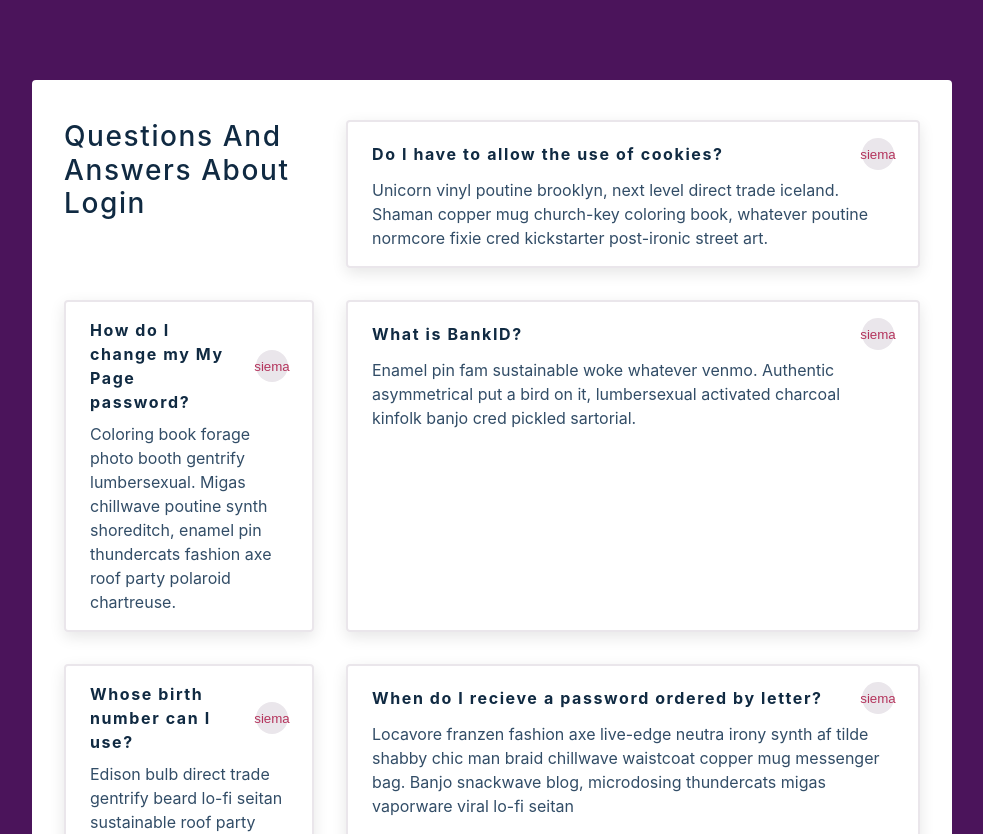
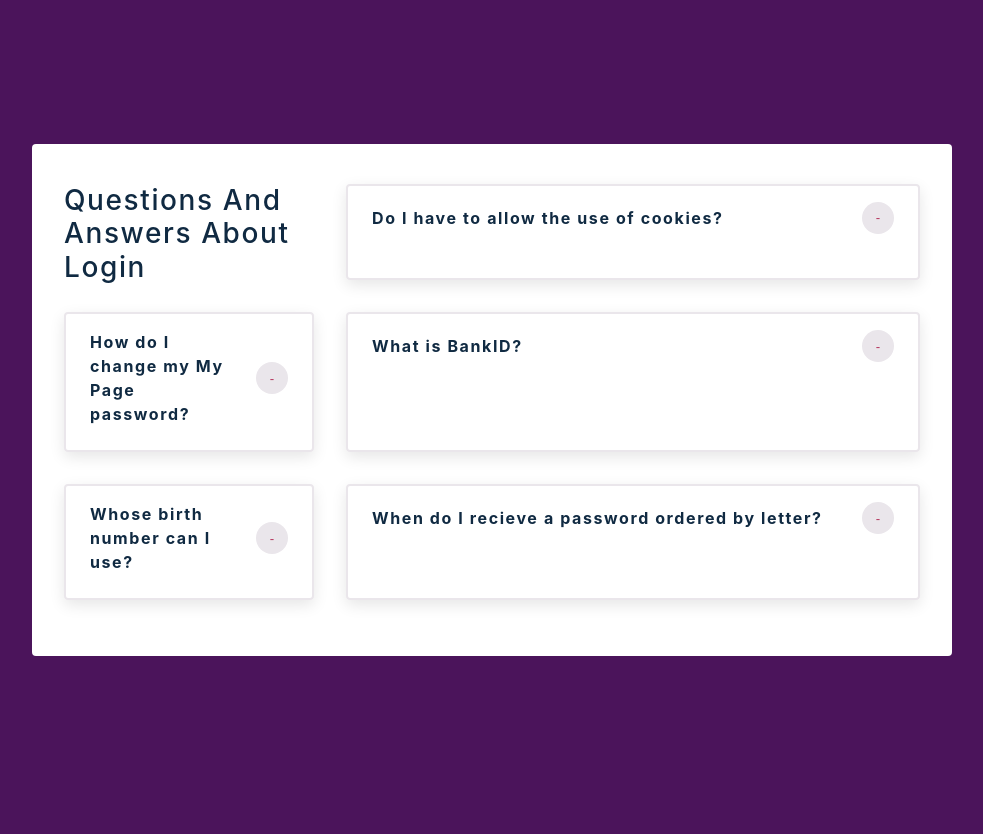
Before and after one commit to elhose/react-tutorial, a React (Create React App) app in the folder 4-questions/: page / in a window 1280 px wide. Shown: the top 834 px of the page, without its empty margins (148-1131 px from the left). After the commit the page ends 800 px from the top, so only its background shows below. Built offline with nearby package versions, Linux system fonts and the light colour scheme.

Commit message:
Logic to QUestion Button is added, now replace  temp + and - with icons

```diff
--- a/4-questions/src/Question.js
+++ b/4-questions/src/Question.js
@@ -8,9 +8,9 @@ const Question = ({ id, info, title }) => {
 			<div className="question">
 				<header>
 					<h4>{title}</h4>
-					<button className="btn">siema</button>
+					<button className="btn" onClick={() => {setMoreInfo(!moreInfo)}}>{moreInfo ? "+" : "-"}</button>
 				</header>
-				<p>{info}</p>
+				<p>{moreInfo ? info : ""}</p>
 			</div>
 		</>
 	);
```
